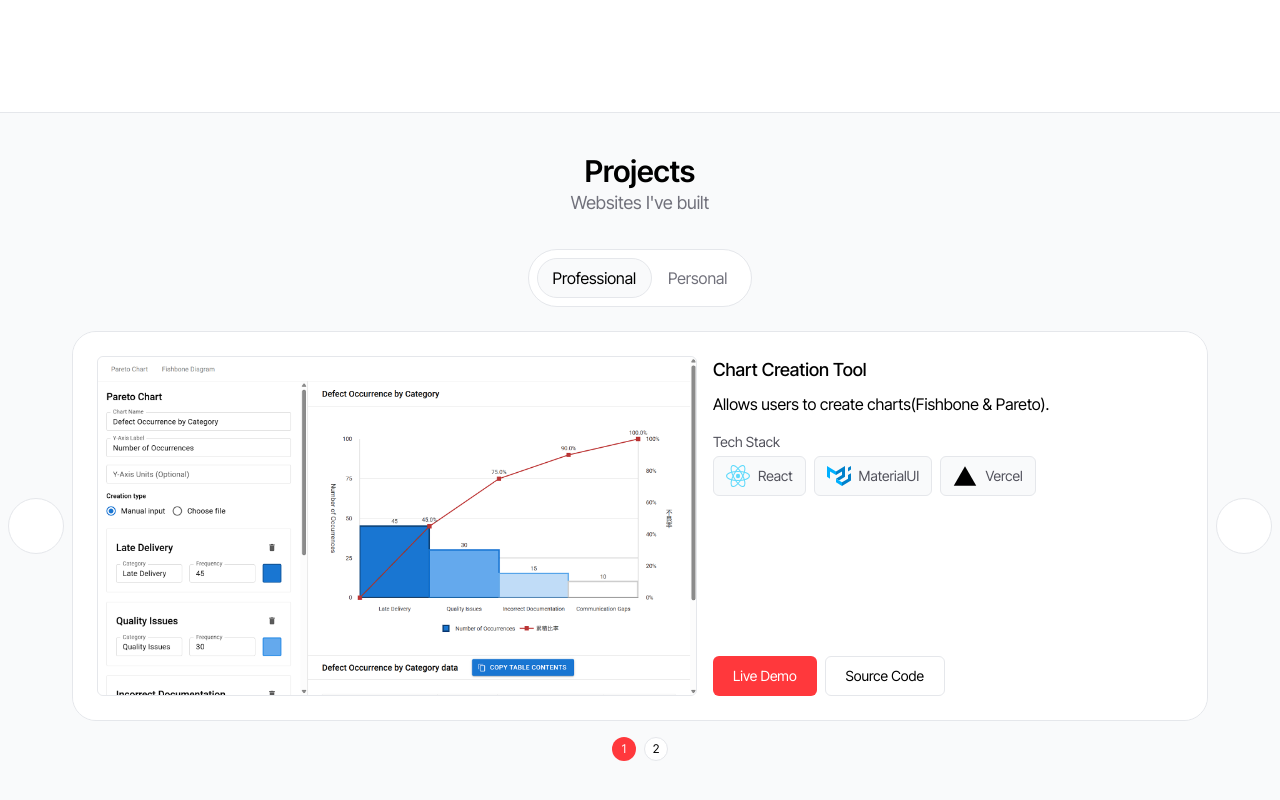
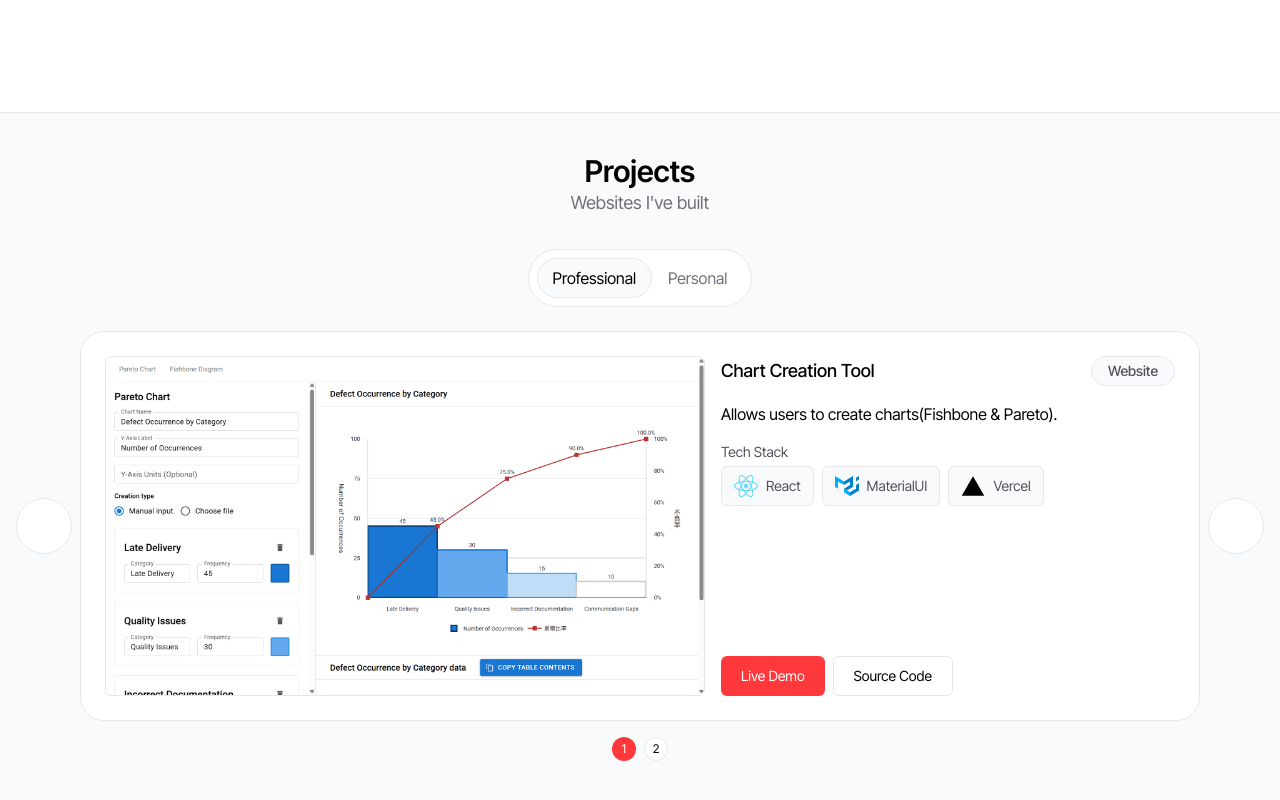
Before and after one commit to JiraldLaurea/digital-porftolio, a Next.js app: page / in a window 1280 px wide. Shown: the part 3010-3810 px from the top of the page. Built offline with nearby package versions, Linux system fonts and the light colour scheme; some icons are missing.

Commit message:
Update Projects

```diff
--- a/src/app/components/Projects.tsx
+++ b/src/app/components/Projects.tsx
@@ -1,20 +1,10 @@
 "use client";
 import { useTheme } from "next-themes";
 import { useMemo, useState } from "react";
-import { Tech } from "../Types/index";
+import { Project } from "../Types/index";
 import ProjectsCarousel from "./ProjectsCarousel";
 import Tabs from "./Tabs";
 import Wrapper from "./Wrapper";
-
-interface Project {
-    imgSrc: string;
-    name: string;
-    description: string;
-    link?: string;
-    sourceCode?: string;
-    figmaLink?: string;
-    techs?: Tech[];
-}
 
 interface ProjectsData {
     Professional: Project[];
@@ -28,6 +18,7 @@ const Projects = () => {
         () => ({
             Professional: [
                 {
+                    projectType: "Website",
                     imgSrc: "projects_pareto-chart.png",
                     name: "Chart Creation Tool",
                     description:
@@ -54,6 +45,7 @@ const Projects = () => {
                     ],
                 },
                 {
+                    projectType: "UI Design",
                     imgSrc: "projects_beacon_service_app.png",
                     name: "Beacon Service App UI",
                     description:
@@ -64,6 +56,43 @@ const Projects = () => {
             ],
             Personal: [
                 {
+                    projectType: "Website",
+                    imgSrc: "projects_digital-portfolio.png",
+                    name: "Digital Portfolio",
+                    description:
+                        "A personal digital portfolio showcasing my frontend development and UI/UX design projects built with modern tools and design principles.",
+                    link: "https://jiraldcalusay.vercel.app/",
+                    sourceCode:
+                        "https://github.com/JiraldLaurea/digital-porftolio",
+                    techs: [
+                        {
+                            imgSrc: "skills_react.svg",
+                            techName: "React",
+                        },
+                        {
+                            imgSrc: `${
+                                theme === "dark"
+                                    ? "skills_nextjsDark.svg"
+                                    : "skills_nextjsLight.svg"
+                            }`,
+                            techName: "Next.js",
+                        },
+                        {
+                            imgSrc: "skills_tailwindcss.svg",
+                            techName: "Tailwind",
+                        },
+                        {
+                            imgSrc: `${
+                                theme === "dark"
+                                    ? "skills_vercelDark.svg"
+                                    : "skills_vercelLight.svg"
+                            }`,
+                            techName: "Vercel",
+                        },
+                    ],
+                },
+                {
+                    projectType: "Website",
                     imgSrc: "projects_google-clone.png",
                     name: "Google Clone",
                     description:
@@ -99,6 +128,7 @@ const Projects = () => {
                     ],
                 },
                 {
+                    projectType: "Website",
                     imgSrc: "projects_facebook-clone.png",
                     name: "Facebook Clone",
                     description:
@@ -116,6 +146,7 @@ const Projects = () => {
                     ],
                 },
                 {
+                    projectType: "Website",
                     imgSrc: "projects_airbnb-clone.png",
                     name: "Airbnb Clone",
                     description:
@@ -150,6 +181,7 @@ const Projects = () => {
                     ],
                 },
                 {
+                    projectType: "UI Design",
                     imgSrc: "projects-mobile-grocery-app.png",
                     name: "Mobile Grocery App UI",
                     description:
@@ -158,6 +190,7 @@ const Projects = () => {
                         "https://www.figma.com/design/JUIEqvDWBVAbWPyUSeCbwJ/Grocery-App?node-id=0-1&t=Ob5OjP5AgPcuiwYH-1",
                 },
                 {
+                    projectType: "UI Design",
                     imgSrc: "projects_hotel_booking_app.png",
                     name: "Hotel Booking App UI",
                     description:
@@ -179,7 +212,7 @@ const Projects = () => {
             id="projects"
             title="Projects"
             subtitle="Websites I've built"
-            isPoject
+            isProject
             isCentered
         >
             <Tabs
--- a/src/app/components/ProjectsCard.tsx
+++ b/src/app/components/ProjectsCard.tsx
@@ -1,20 +1,9 @@
 "use client";
 import Image from "next/image";
 import { memo } from "react";
-import { Tech } from "../Types/index";
+import { Project, Tech } from "../Types/index";
 import Button from "./Button";
 import TechStack from "./TechStack";
-
-type ProjectsCardProps = {
-    imgSrc: string;
-    name: string;
-    description: string;
-    link?: string;
-    sourceCode?: string;
-    figmaLink?: string;
-    techs?: Tech[];
-    index: number;
-};
 
 const ProjectsCard = memo(
     ({
@@ -26,7 +15,8 @@ const ProjectsCard = memo(
         techs,
         index,
         figmaLink,
-    }: ProjectsCardProps) => {
+        projectType,
+    }: Project) => {
         return (
             <div className="flex flex-col w-full h-full p-5 bg-white md:p-6 md:flex-row dark:border-zinc-700 dark:bg-primary1-dark">
                 <div className="relative md:h-full flex-none w-full border rounded-md grow md:max-w-81.25 lg:max-w-lg md2:max-w-md lg2:max-w-150 aspect-video dark:border-zinc-700">
@@ -34,17 +24,27 @@ const ProjectsCard = memo(
                         src={`/img/${imgSrc}`}
                         alt=""
                         className="object-cover h-full rounded-md"
-                        quality={50}
+                        quality={75}
                         priority={index === 0}
                         fill
-                        sizes="75vw, (max-width: 768px) 100vw, (max-width: 1200px) 50vw,"
+                        sizes="100vw, (max-width: 768px) 100vw, (max-width: 1200px) 100vw,"
                     />
                 </div>
 
                 <div className="flex flex-col gap-4 pt-4 text-left grow md:pt-0 md:pl-4">
                     <div>
-                        <p className="mb-2 font-medium lg:text-lg">{name}</p>
-                        <p className="text-sm lg:text-base">{description}</p>
+                        <div className="flex items-center justify-between mb-4">
+                            <p className="text-base font-medium sm:text-lg">
+                                {name}
+                            </p>
+                            <p className="px-4 py-1 text-sm font-medium border rounded-full text-zinc-600 dark:text-zinc-300 bg-primary3 dark:bg-primary3-dark dark:border-zinc-700 w-fit">
+                                {projectType}
+                            </p>
+                            {/* <p className="px-3 py-1 text-xs rounded-full sm:text-sm text-zinc-600 dark:text-red-500 bg-primary3 dark:bg-red-200 w-fit">
+                                {projectType}
+                            </p> */}
+                        </div>
+                        <p className="text-sm sm:text-base">{description}</p>
                     </div>
 
                     <div className="grow">
--- a/src/app/components/ProjectsCarousel.tsx
+++ b/src/app/components/ProjectsCarousel.tsx
@@ -15,7 +15,7 @@ const ProjectsCarousel = memo(
         const [emblaRef, emblaApi] = useEmblaCarousel({
             loop: true,
             align: "center",
-            duration: 20,
+            duration: 25,
             watchDrag: projects.length > 1 ? true : false,
         });
         const [selectedIndex, setSelectedIndex] = useState(0);
@@ -55,7 +55,7 @@ const ProjectsCarousel = memo(
                         <div className="flex h-full">
                             {projects.map((project, index) => (
                                 <div key={index} className="flex-[0_0_100%]">
-                                    <ProjectsCard {...project} index={index} />
+                                    <ProjectsCard {...project} />
                                 </div>
                             ))}
                         </div>
```
